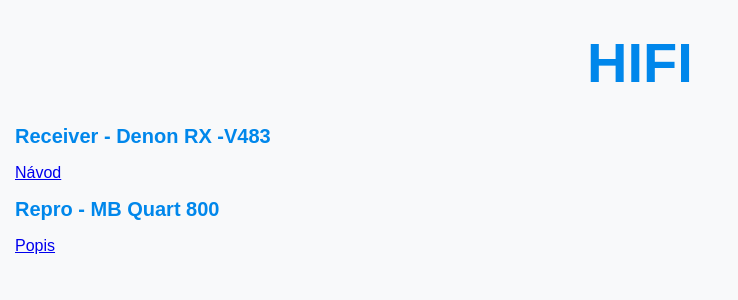
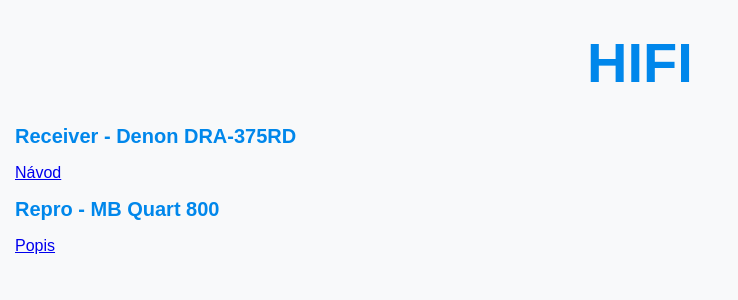
Before and after one commit to bedjan/bedjan.github.io, a Jekyll site: the page built from hifi.md, in a window 1280 px wide. Shown: the top 300 px of the page, without its empty margins (0-738 px from the left). Built offline with Jekyll 4.4.1, drawn with Linux system fonts in a browser that asks for light colours.

Commit message:
Update hifi.md

```diff
--- a/hifi.md
+++ b/hifi.md
@@ -4,7 +4,7 @@ title: Hifi
 ---
 
 
-# Receiver - Denon RX -V483
+# Receiver - Denon DRA-375RD
 
 [Návod](https://www.partstown.com/modelManual/DNON-DRA375RD_sm.pdf?v=1670948440524)
 
```
